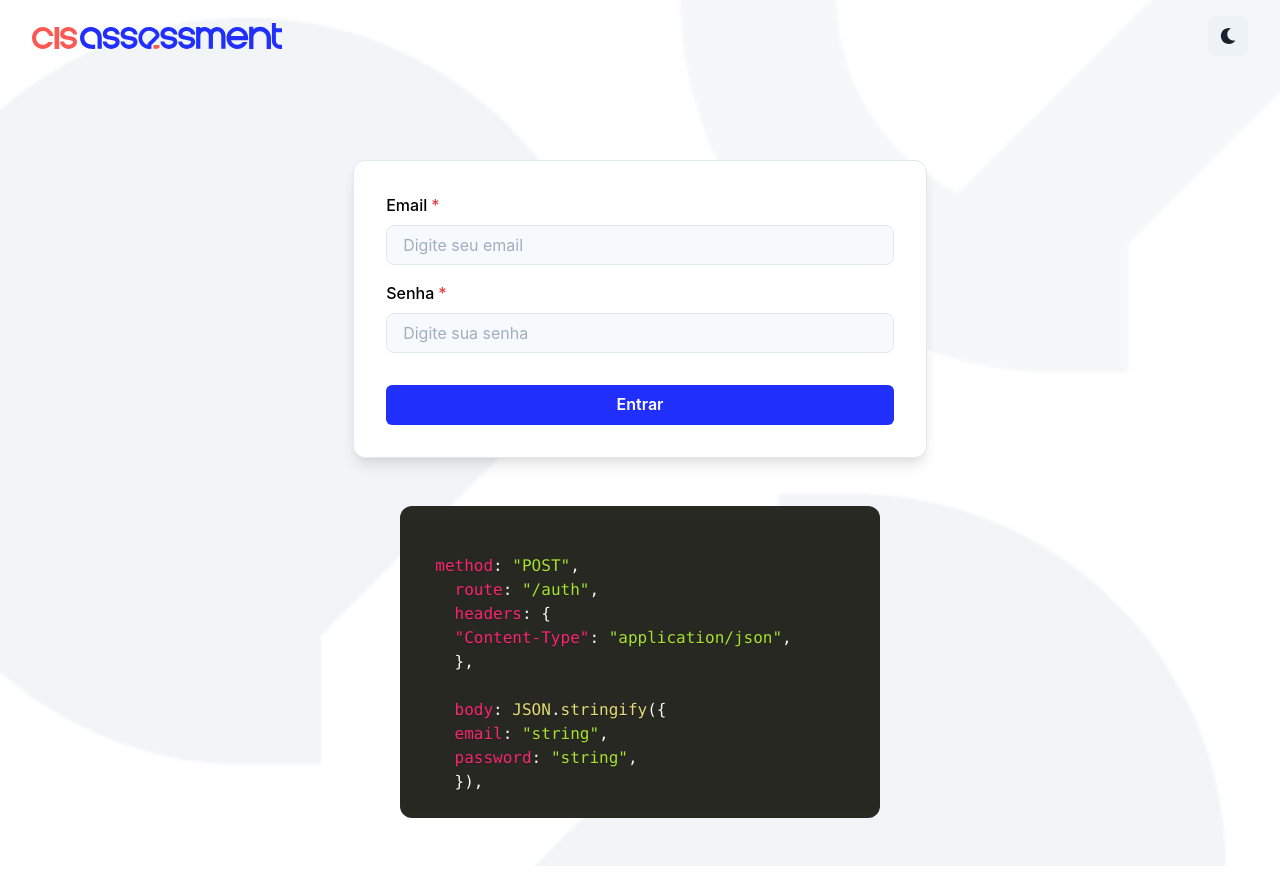
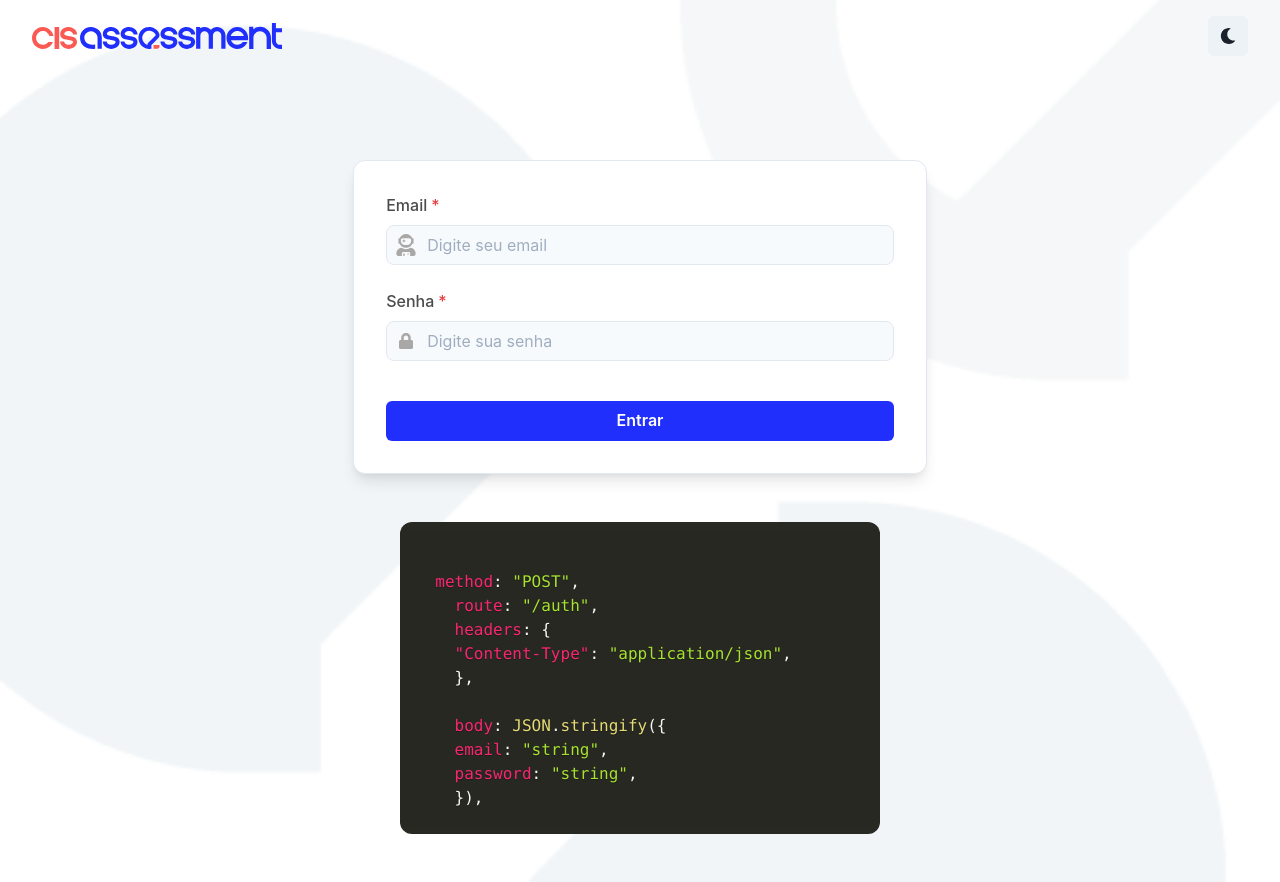
Before and after one commit to leguass7/cis-assessment-connect, a Next.js app: page /login in a window 1280 px wide. Built offline with nearby package versions, Linux system fonts and the light colour scheme.

Commit message:
ajuste de form login

```diff
--- a/src/components/AccessCard/indext.tsx
+++ b/src/components/AccessCard/indext.tsx
@@ -35,8 +35,8 @@ export const AccessCard: React.FC<CardBoxProps> = ({ title, path, icon: Icon })
       _hover={{ boxShadow: "2xl", transform: "scale(1.1)", cursor: "pointer" }}
       transition="all 0.2s"
     >
-      <Box position={"absolute"} right={-4} top={0}>
-        <Icon size={222} color="#a8a8a6" />
+      <Box position="absolute" right={-4} top={0} _hover={{ transform: "scale(1.2)", transition: "transform 0.4s" }}>
+        <Icon size={210} color="#a8a8a6" />
       </Box>
       <Text textColor={textColor} fontSize="3xl" as="b">
         {title}
--- a/src/components/Forms/FormLogin.tsx
+++ b/src/components/Forms/FormLogin.tsx
@@ -1,6 +1,17 @@
-import { Box, Button, FormControl, FormLabel, Input, Stack, useColorModeValue } from "@chakra-ui/react";
+import React, { useState, useEffect } from "react";
+import {
+  Box,
+  Button,
+  FormControl,
+  FormLabel,
+  Input,
+  Stack,
+  useColorModeValue,
+  InputGroup,
+  InputLeftElement,
+} from "@chakra-ui/react";
 import { useRouter } from "next/router";
-import React, { useEffect } from "react";
+import { FaUserAstronaut, FaLock } from "react-icons/fa";
 import { authAutentication } from "~/services/authLogin";
 
 type FormLoginProps = {
@@ -8,22 +19,24 @@ type FormLoginProps = {
 };
 
 export const FormLogin: React.FC<FormLoginProps> = ({ onChange }) => {
-  const [load, setLoad] = React.useState(false);
-  const [email, setEmail] = React.useState("");
-  const [password, setPassword] = React.useState("");
-  const [authResponse, setAuthResponse] = React.useState({} as any);
+  const [load, setLoad] = useState(false);
+  const [email, setEmail] = useState("");
+  const [password, setPassword] = useState("");
+  const [authResponse, setAuthResponse] = useState<any>({});
   const { push } = useRouter();
 
-  const handlerChangeEmail = (event: React.ChangeEvent<HTMLInputElement>) => {
+  const handleEmailChange = (event: React.ChangeEvent<HTMLInputElement>) => {
     setEmail(event.target.value);
   };
-  const handlerChangePassword = (event: React.ChangeEvent<HTMLInputElement>) => {
+
+  const handlePasswordChange = (event: React.ChangeEvent<HTMLInputElement>) => {
     setPassword(event.target.value);
   };
 
   const handleSubmit = async (event: React.FormEvent) => {
     event.preventDefault();
     setLoad(true);
+
     const response = await authAutentication(email, password);
 
     setLoad(false);
@@ -59,12 +72,16 @@ export const FormLogin: React.FC<FormLoginProps> = ({ onChange }) => {
       bg={{ base: "transparent", md: boxBg }}
     >
       <form onSubmit={handleSubmit}>
-        <Stack spacing={4}>
+        <Stack spacing={6}>
           <FormControl id="email" isRequired>
-            <FormLabel>Email</FormLabel>
+            <FormLabel color={"#4b4b4b"}>Email</FormLabel>
+            <InputGroup>
+              <InputLeftElement pointerEvents="none">
+                <FaUserAstronaut fontSize={22} color="#aaa7a7" />
+              </InputLeftElement>
               <Input
                 value={email}
-              onChange={handlerChangeEmail}
+                onChange={handleEmailChange}
                 type="email"
                 placeholder="Digite seu email"
                 borderRadius="lg"
@@ -79,12 +96,17 @@ export const FormLogin: React.FC<FormLoginProps> = ({ onChange }) => {
                   backgroundColor: formHoverBg,
                 }}
               />
+            </InputGroup>
           </FormControl>
           <FormControl id="password" isRequired>
-            <FormLabel>Senha</FormLabel>
+            <FormLabel color={"#4b4b4b"}>Senha</FormLabel>
+            <InputGroup>
+              <InputLeftElement pointerEvents="none">
+                <FaLock color="#aaa7a7" />
+              </InputLeftElement>
               <Input
                 value={password}
-              onChange={handlerChangePassword}
+                onChange={handlePasswordChange}
                 type="password"
                 placeholder="Digite sua senha"
                 borderRadius="lg"
@@ -99,6 +121,7 @@ export const FormLogin: React.FC<FormLoginProps> = ({ onChange }) => {
                   backgroundColor: formHoverBg,
                 }}
               />
+            </InputGroup>
           </FormControl>
           <Button
             mt={4}
--- a/src/pages/index.tsx
+++ b/src/pages/index.tsx
@@ -18,7 +18,7 @@ const Home: React.FC<Props> = () => {
   return (
     <PublicLayout>
       <Box mt={10}>
-        <Box my={"50px"}>
+        <Box my={"70px"}>
           <Text as="b" fontSize="5xl" color={textColor}>
             Autenticação
           </Text>
```
Lines whose indentation alone changed are shown as unchanged.
